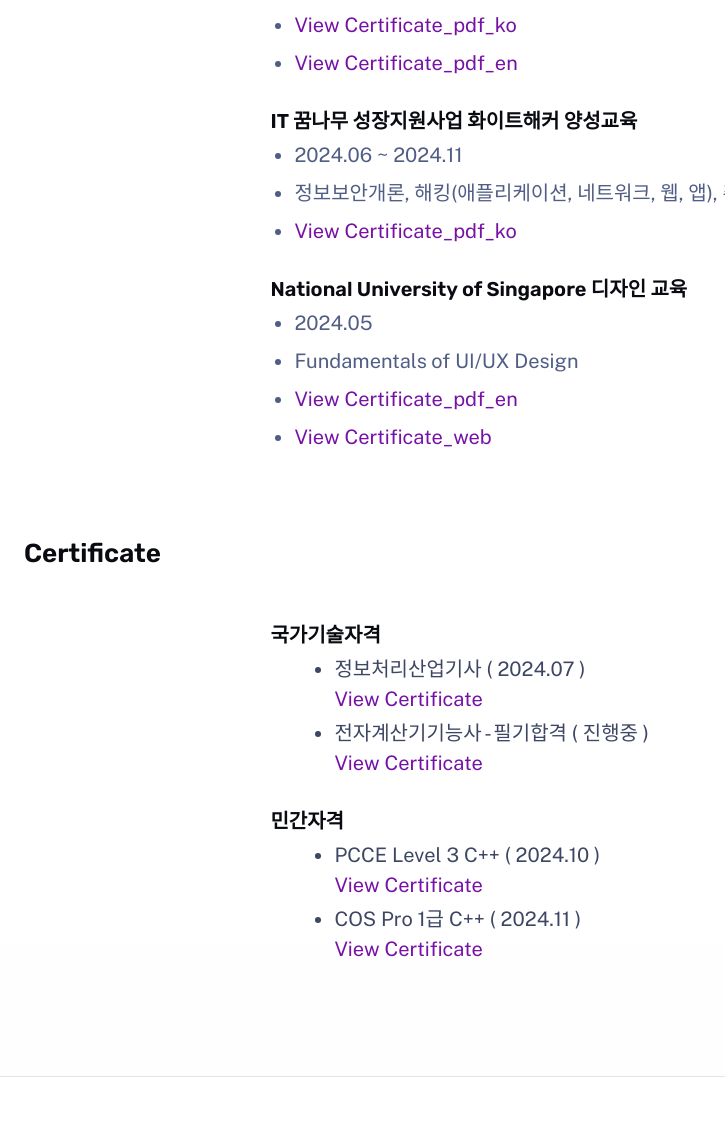
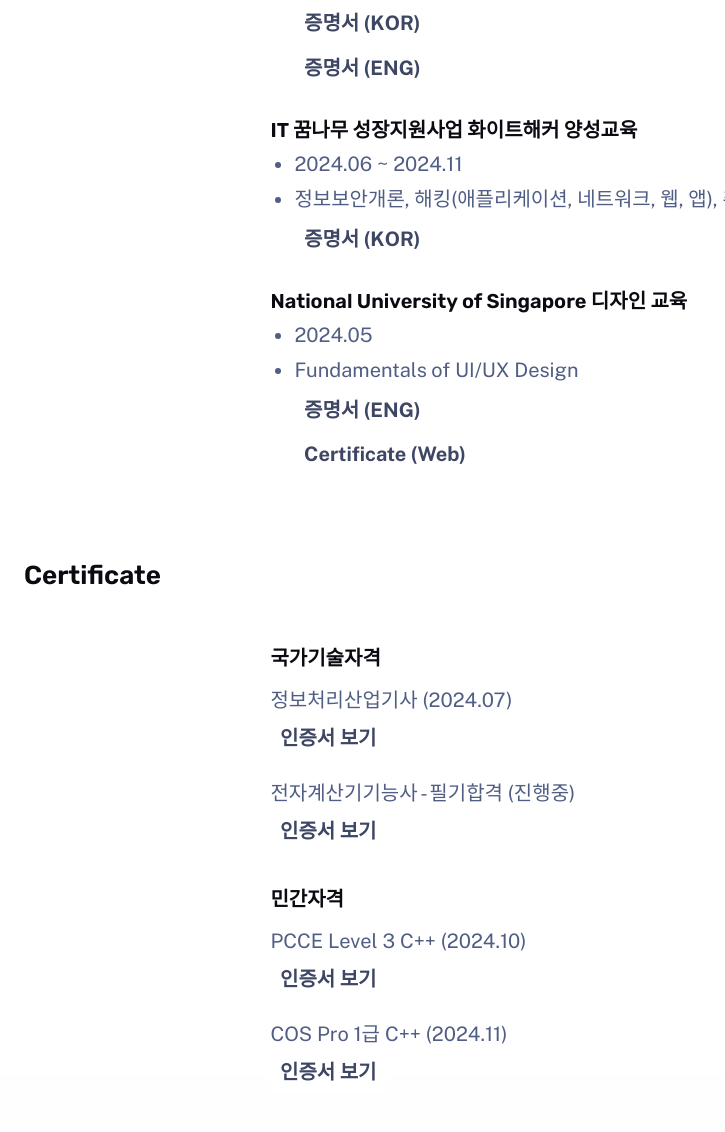
Before and after one commit to dongwookkim3/Portfolio, an Astro site: page /about in a window 1280 px wide. Shown: the part 1240-2372 px from the top of the page, without its empty margins (0-725 px from the left). Built offline with nearby package versions, Linux system fonts and the light colour scheme; Astro itself is replaced by a stand-in of ours.

Commit message:
chore :: 증명서 URL로 이동 구현

```diff
--- a/src/pages/about.astro
+++ b/src/pages/about.astro
@@ -60,37 +60,40 @@ import SpeedInsights from "@vercel/speed-insights/astro";
                                     <li>{edu.period}</li>
                                     {edu.department && <li>{edu.department}</li>}
                                     {edu.certificate_pdf_ko && (
-                                        <li>
+                                        <div class="tab-container">
                                             <a
                                                 href={edu.certificate_pdf_ko}
                                                 target="_blank"
                                                 rel="noopener"
+                                                class="tab-link"
                                             >
-                                                View Certificate_pdf_ko
+                                                증명서 (KOR)
                                             </a>
-                                        </li>
+                                        </div>
                                     )}
                                     {edu.certificate_pdf_en && (
-                                        <li>
+                                        <div class="tab-container">
                                             <a
                                                 href={edu.certificate_pdf_en}
                                                 target="_blank"
                                                 rel="noopener"
+                                                class="tab-link"
                                             >
-                                                View Certificate_pdf_en
+                                                증명서 (ENG)
                                             </a>
-                                        </li>
+                                        </div>
                                     )}
                                     {edu.certificate_web && (
-                                        <li>
+                                        <div class="tab-container">
                                             <a
                                                 href={edu.certificate_web}
                                                 target="_blank"
                                                 rel="noopener"
+                                                class="tab-link"
                                             >
-                                                View Certificate_web
+                                                Certificate (Web)
                                             </a>
-                                        </li>
+                                        </div>
                                     )}
                                 </ul>
                             </div>
@@ -105,43 +108,47 @@ import SpeedInsights from "@vercel/speed-insights/astro";
                 <div class="content">
                     <div class="algorithm-item">
                         <h3>국가기술자격</h3>
-                        <ul>
+                        <div class="cert-container">
                             {
                                 certificateData.national.map((cert) => (
-                                    <li>
-                                        {cert.title} ( {cert.date} )
-                                        <br />
+                                    <div class="cert-item">
+                                        <p>{cert.title} ({cert.date})</p>
+                                        <div class="tab-container">
                                             <a
                                                 href={cert.link}
                                                 target="_blank"
                                                 rel="noopener"
+                                                class="tab-link"
                                             >
-                                            View Certificate
+                                                인증서 보기
                                             </a>
-                                    </li>
+                                        </div>
+                                    </div>
                                 ))
                             }
-                        </ul>
+                        </div>
                     </div>
                     <div class="algorithm-item">
                         <h3>민간자격</h3>
-                        <ul>
+                        <div class="cert-container">
                             {
                                 certificateData.private.map((cert) => (
-                                    <li>
-                                        {cert.title} ( {cert.date} )
-                                        <br />
+                                    <div class="cert-item">
+                                        <p>{cert.title} ({cert.date})</p>
+                                        <div class="tab-container">
                                             <a
                                                 href={cert.link}
                                                 target="_blank"
                                                 rel="noopener"
+                                                class="tab-link"
                                             >
-                                            View Certificate
+                                                인증서 보기
                                             </a>
-                                    </li>
+                                        </div>
+                                    </div>
                                 ))
                             }
-                        </ul>
+                        </div>
                     </div>
                 </div>
             </section>
@@ -225,7 +232,7 @@ import SpeedInsights from "@vercel/speed-insights/astro";
 
     .education-details li {
         color: var(--gray-300);
-        margin-bottom: 0.5rem;
+        margin-bottom: 0.3rem;
         display: list-item;
     }
 
@@ -264,4 +271,45 @@ import SpeedInsights from "@vercel/speed-insights/astro";
     .info-title {
         margin-bottom: 0.7rem;
     }
+
+    /* 탭 스타일 */
+    .tab-container {
+        display: flex;
+        margin: 0.2rem 0 0.3rem 0;
+    }
+
+    .tab-link {
+        display: inline-block;
+        padding: 0.3rem 0.6rem;
+        background-color: var(--gray-999);
+        color: var(--gray-200);
+        font-weight: 600;
+        text-decoration: none;
+        border-radius: 4px;
+        transition: all 0.2s ease;
+    }
+
+    .tab-link:hover {
+        background-color: var(--accent-regular);
+        color: var(--accent-text-over);
+        transform: translateY(-2px);
+    }
+
+    .cert-container {
+        display: flex;
+        flex-direction: column;
+        gap: 1rem;
+        margin-top: 1rem;
+    }
+
+    .cert-item {
+        display: flex;
+        flex-direction: column;
+    }
+
+    .cert-item p {
+        margin: 0;
+        padding: 0;
+        color: var(--gray-300);
+    }
 </style>
```
Lines whose indentation alone changed are shown as unchanged.
